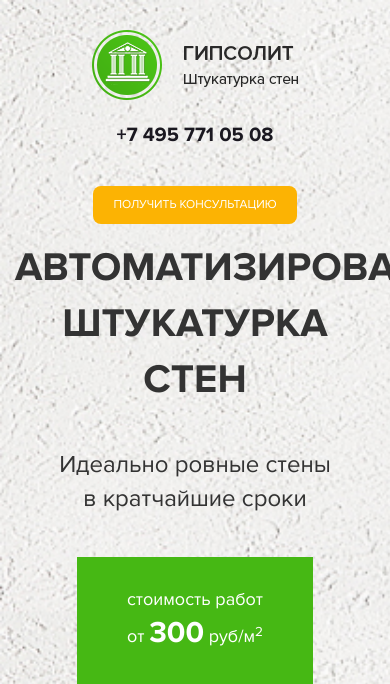
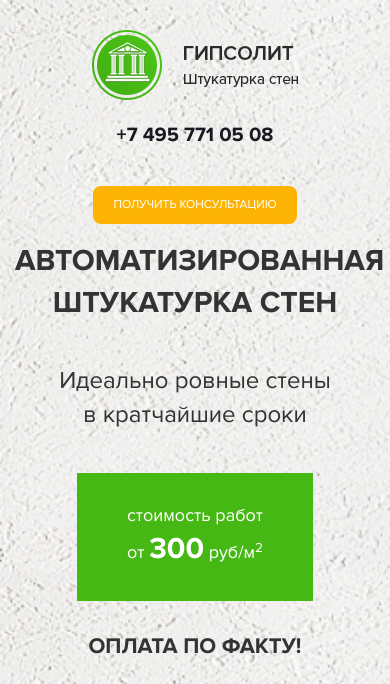
Before and after one commit to av-63/av-63.github.io, a PHP site: page / in a window 390 px wide; the page is wider, and only the part inside the window is pictured. Shown: the top 684 px of that part. Run offline with PHP 8.4, Linux system fonts and the light colour scheme; some libraries are stand-ins or nearby versions.

Commit message:
Пытаюсь залить изменения 21/50
H1 на мобиле разрывает контент - изменил в медиазапросе размер на 3рем

```diff
--- a/21in50/Yrok+DZ/css/style.css
+++ b/21in50/Yrok+DZ/css/style.css
@@ -177,6 +177,9 @@ section {
   .main {
     background-position: top left;
   }
+  .main-content h1 {
+    font-size: 3rem;
+  }
   .logo,
   .wrap-block {
     text-align: center;
```
